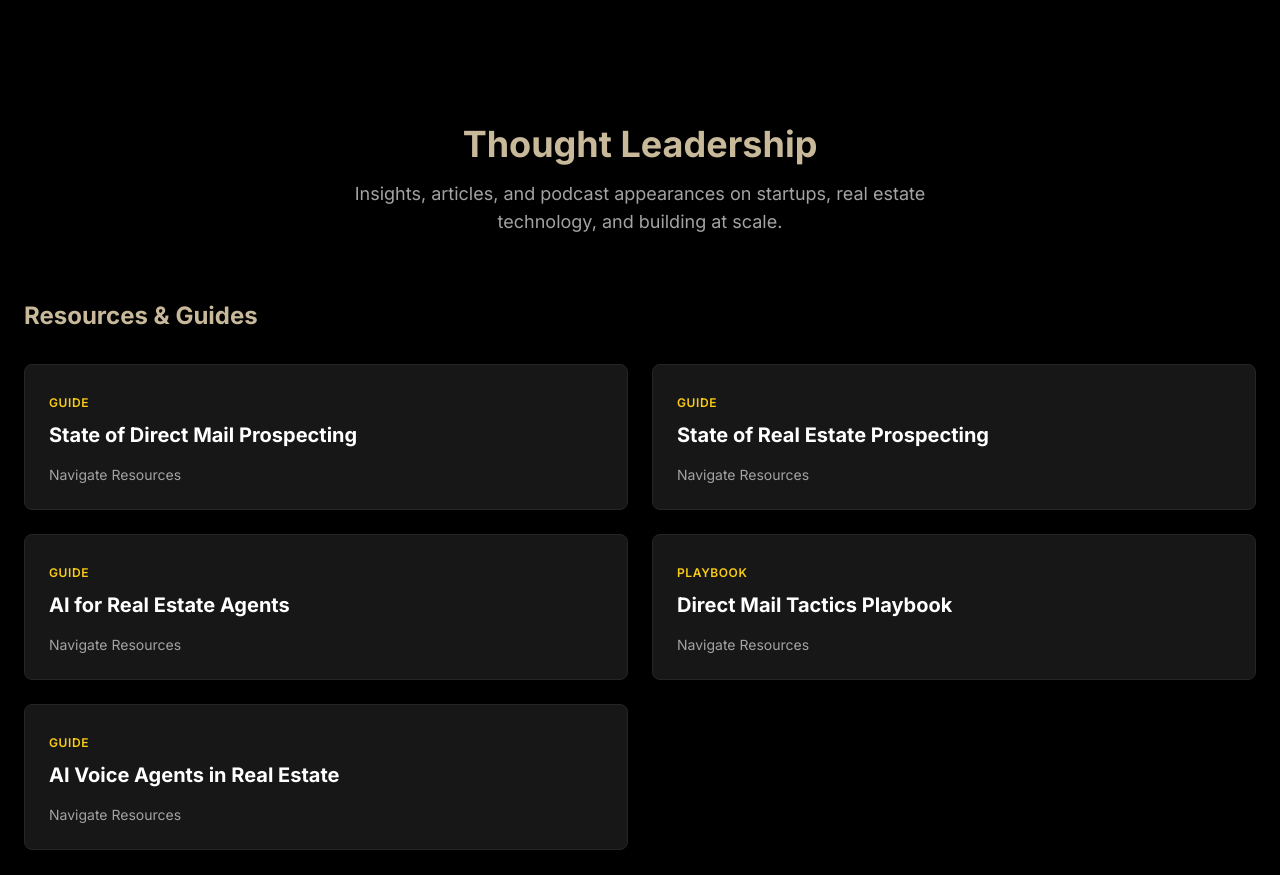
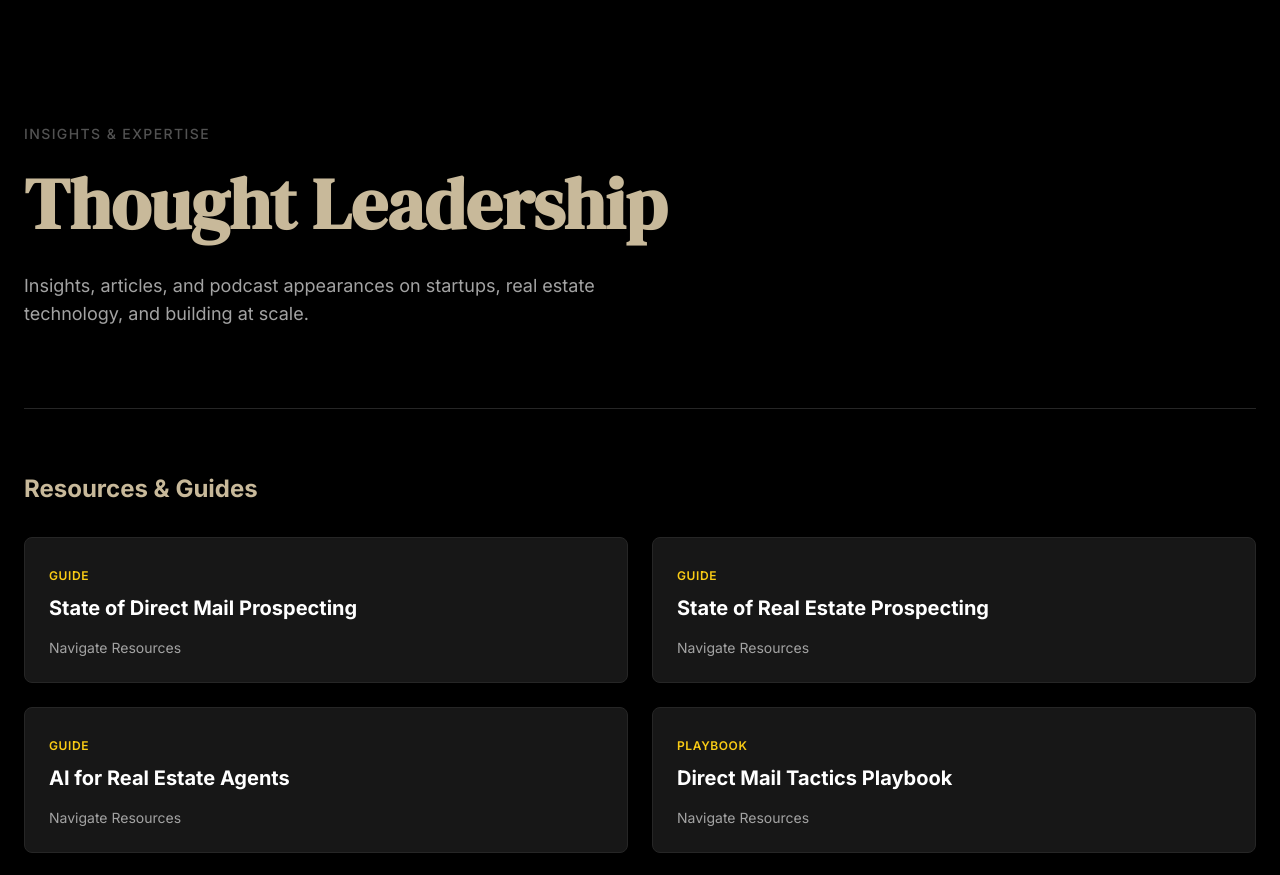
Before and after one commit to letsnavigatebmw/brandonmweaver, a React (Vite) app: page / in a window 1280 px wide. Shown: the part 5440-6315 px from the top of the page. Built offline with nearby package versions, Linux system fonts and the light colour scheme.

Commit message:
Update Thought Leadership heading to match 'How I Think' style - larger serif font with subtitle

```diff
--- a/src/components/ThoughtLeadership.jsx
+++ b/src/components/ThoughtLeadership.jsx
@@ -119,12 +119,21 @@ export default function ThoughtLeadership() {
   return (
     <section id="thought-leadership" className="py-24 px-6 bg-black">
       <div className="max-w-7xl mx-auto">
-        <div className="text-center mb-16">
-          <h2 className="text-4xl font-bold mb-4" style={{ color: '#c8b99a' }}>Thought Leadership</h2>
-          <p className="text-gray-400 text-lg max-w-2xl mx-auto">
+        {/* Header */}
+        <div className="mb-20">
+          <p className="text-gray-600 text-sm uppercase tracking-widest font-medium mb-6">
+            Insights & Expertise
+          </p>
+          <h2 className="text-6xl md:text-7xl font-serif mb-8" style={{ color: '#c8b99a' }}>
+            Thought Leadership
+          </h2>
+          <p className="text-gray-400 text-lg max-w-2xl">
             Insights, articles, and podcast appearances on startups, real estate technology, and building at scale.
           </p>
         </div>
+
+        {/* Divider */}
+        <div className="w-full h-px bg-gray-800 mb-16" />
 
         {/* Resources & Guides */}
         <div className="mb-20">
```
